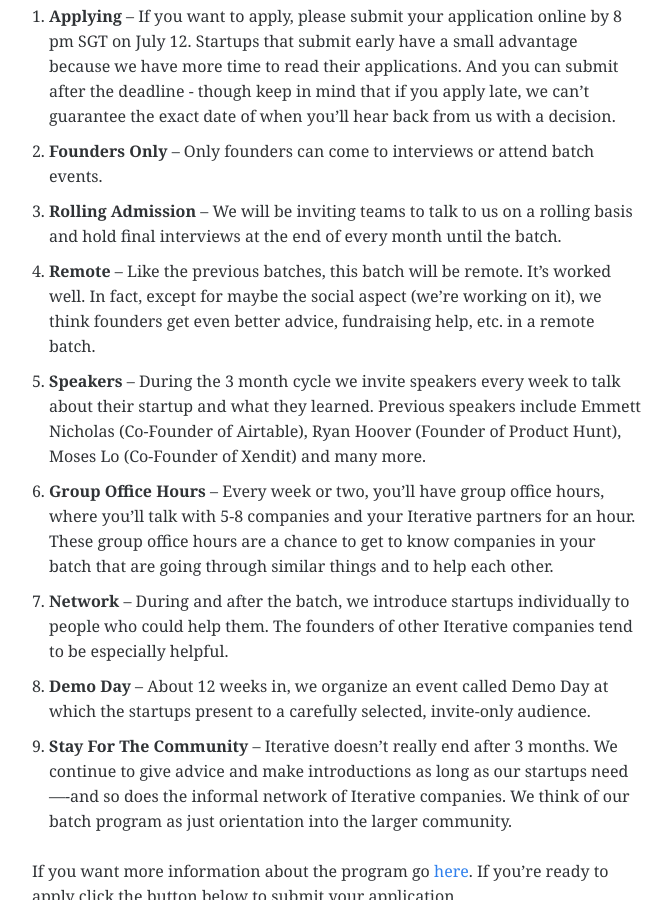
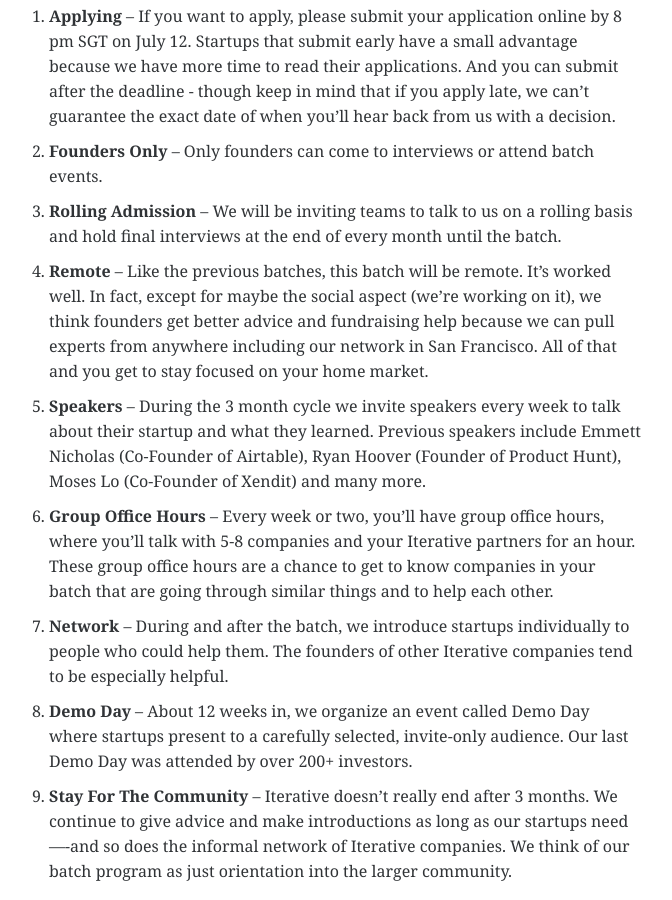
Before and after one commit to hsukenooi/iterative-website, a Jekyll site: the page built from apply.md, in a window 1280 px wide and 900 px high, scrolled down 395 px. Shown: the whole window, without its empty margins (303-975 px from the left). Built offline with Jekyll 4.4.1, drawn with Linux system fonts in a browser that asks for light colours; comment, search, counter and statistics services are not loaded.

Commit message:
Copy updates based on Brian's feedback

```diff
--- a/apply.md
+++ b/apply.md
@@ -10,11 +10,11 @@
 1. **Applying** – If you want to apply, please submit your application online by 8 pm SGT on July 12. Startups that submit early have a small advantage because we have more time to read their applications. And you can submit after the deadline - though keep in mind that if you apply late, we can’t guarantee the exact date of when you’ll hear back from us with a decision.
 2. **Founders Only** – Only founders can come to interviews or attend batch events.
 3. **Rolling Admission** – We will be inviting teams to talk to us on a rolling basis and hold final interviews at the end of every month until the batch.
-4. **Remote** – Like the previous batches, this batch will be remote. It’s worked well. In fact, except for maybe the social aspect (we’re working on it), we think founders get even better advice, fundraising help, etc. in a remote batch.
+4. **Remote** – Like the previous batches, this batch will be remote. It’s worked well. In fact, except for maybe the social aspect (we’re working on it), we think founders get better advice and fundraising help because we can pull experts from anywhere including our network in San Francisco. All of that and you get to stay focused on your home market.
 6. **Speakers** – During the 3 month cycle we invite speakers every week to talk about their startup and what they learned. Previous speakers include Emmett Nicholas (Co-Founder of Airtable), Ryan Hoover (Founder of Product Hunt), Moses Lo (Co-Founder of Xendit) and many more.
 7. **Group Office Hours** – Every week or two, you’ll have group office hours, where you’ll talk with 5-8 companies and your Iterative partners for an hour. These group office hours are a chance to get to know companies in your batch that are going through similar things and to help each other.
 8. **Network** – During and after the batch, we introduce startups individually to people who could help them. The founders of other Iterative companies tend to be especially helpful.
-9. **Demo Day** – About 12 weeks in, we organize an event called Demo Day at which the startups present to a carefully selected, invite-only audience.
+9. **Demo Day** – About 12 weeks in, we organize an event called Demo Day where startups present to a carefully selected, invite-only audience. Our last Demo Day was attended by over 200+ investors.
 10. **Stay For The Community** – Iterative doesn’t really end after 3 months. We continue to give advice and make introductions as long as our startups need—-and so does the informal network of Iterative companies. We think of our batch program as just orientation into the larger community.
 
 If you want more information about the program go [here]({{site.url}}/about). If you're ready to apply click the button below to submit your application.
```
Also changed, not shown: application-complete.md (+2 -2 lines), recommend.md (+2 -2 lines).
